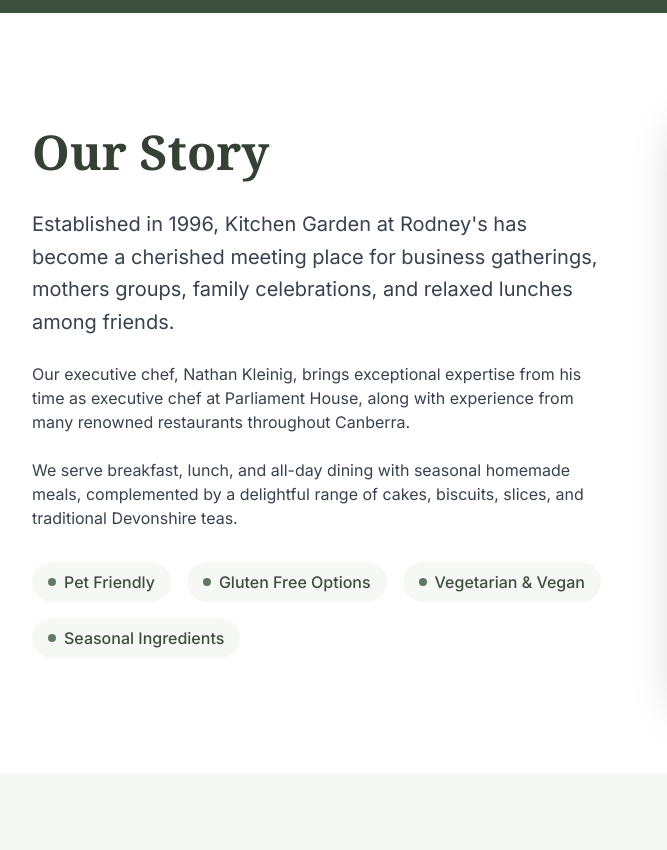
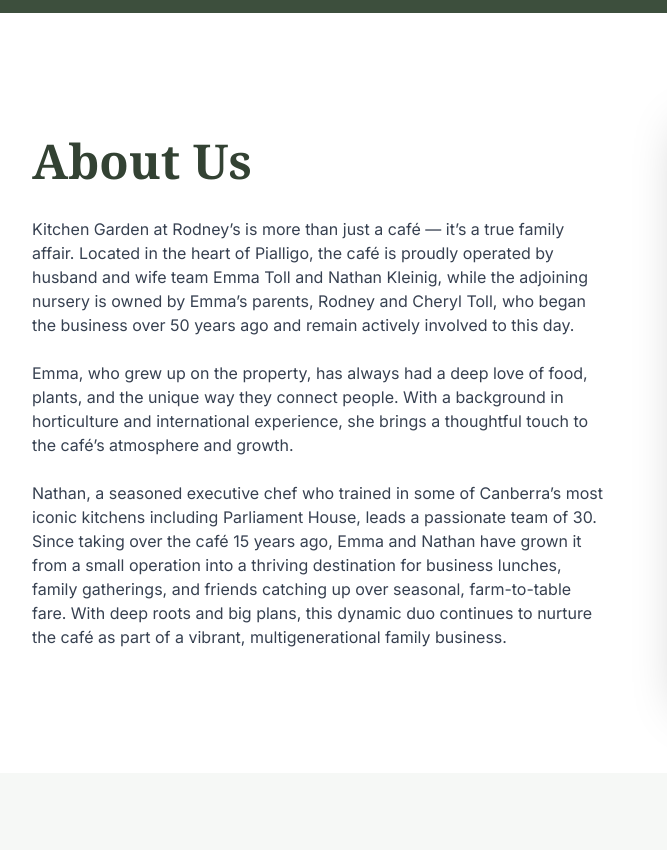
Before and after one commit to 1973Studio/codepluscanvas, a website: page rodneys/index.html in a window 1280 px wide. Shown: the part 843-1693 px from the top of the page, 0-667 px from the left. Drawn offline with nearby package versions, Linux system fonts and the light colour scheme; a web font is replaced by a local one.

Commit message:
Update index.html

```diff
--- a/rodneys/index.html
+++ b/rodneys/index.html
@@ -159,40 +159,22 @@
         <div class="max-w-7xl mx-auto px-4 sm:px-6 lg:px-8">
             <div class="grid lg:grid-cols-2 gap-16 items-center">
                 <div>
-                    <h2 class="text-4xl md:text-5xl font-serif font-bold text-sage-800 mb-8">Our Story</h2>
+                    <h2 class="text-4xl md:text-5xl font-serif font-bold text-sage-800 mb-8">About Us</h2>
                     <div class="prose prose-lg text-gray-700 space-y-6">
-                        <p class="text-xl leading-relaxed">
-                            Established in 1996, Kitchen Garden at Rodney's has become a cherished meeting place for business gatherings, mothers groups, family celebrations, and relaxed lunches among friends.
+                        <p>
+                            Kitchen Garden at Rodney’s is more than just a café — it’s a true family affair. Located in the heart of Pialligo, the café is proudly operated by husband and wife team Emma Toll and Nathan Kleinig, while the adjoining nursery is owned by Emma’s parents, Rodney and Cheryl Toll, who began the business over 50 years ago and remain actively involved to this day.
                         </p>
                         <p>
-                            Our executive chef, Nathan Kleinig, brings exceptional expertise from his time as executive chef at Parliament House, along with experience from many renowned restaurants throughout Canberra.
+                            Emma, who grew up on the property, has always had a deep love of food, plants, and the unique way they connect people. With a background in horticulture and international experience, she brings a thoughtful touch to the café’s atmosphere and growth.
                         </p>
                         <p>
-                            We serve breakfast, lunch, and all-day dining with seasonal homemade meals, complemented by a delightful range of cakes, biscuits, slices, and traditional Devonshire teas.
+                           Nathan, a seasoned executive chef who trained in some of Canberra’s most iconic kitchens including Parliament House, leads a passionate team of 30. Since taking over the café 15 years ago, Emma and Nathan have grown it from a small operation into a thriving destination for business lunches, family gatherings, and friends catching up over seasonal, farm-to-table fare. With deep roots and big plans, this dynamic duo continues to nurture the café as part of a vibrant, multigenerational family business.
                         </p>
-                    </div>
-                    <div class="mt-8 flex flex-wrap gap-4">
-                        <div class="flex items-center bg-sage-50 px-4 py-2 rounded-full">
-                            <span class="w-2 h-2 bg-sage-500 rounded-full mr-2"></span>
-                            <span class="text-sage-700 font-medium">Pet Friendly</span>
-                        </div>
-                        <div class="flex items-center bg-sage-50 px-4 py-2 rounded-full">
-                            <span class="w-2 h-2 bg-sage-500 rounded-full mr-2"></span>
-                            <span class="text-sage-700 font-medium">Gluten Free Options</span>
-                        </div>
-                        <div class="flex items-center bg-sage-50 px-4 py-2 rounded-full">
-                            <span class="w-2 h-2 bg-sage-500 rounded-full mr-2"></span>
-                            <span class="text-sage-700 font-medium">Vegetarian & Vegan</span>
-                        </div>
-                        <div class="flex items-center bg-sage-50 px-4 py-2 rounded-full">
-                            <span class="w-2 h-2 bg-sage-500 rounded-full mr-2"></span>
-                            <span class="text-sage-700 font-medium">Seasonal Ingredients</span>
-                        </div>
                     </div>
                 </div>
                 <div class="relative">
                     <div class="rounded-2xl overflow-hidden shadow-2xl h-[600px]">
-                        <img src="https://codepluscanvas.com/rodneys/Cafeinside.jpg" alt="Cosy interior of the Kitchen Garden cafe" class="w-full h-full object-cover" onerror="this.onerror=null;this.src='https://placehold.co/600x750/c7d2c7/3d4f3d?text=Image+Not+Found';">
+                        <img src="https://codepluscanvas.com/NateEm.jpg" alt="Owners Nathan and Emma" class="w-full h-full object-cover" onerror="this.onerror=null;this.src='https://placehold.co/600x750/c7d2c7/3d4f3d?text=Image+Not+Found';">
                     </div>
                     <!-- Decorative element -->
                     <div class="absolute -bottom-6 -right-6 w-24 h-24 bg-cream-300 rounded-full opacity-50 z-[-1]"></div>
```
